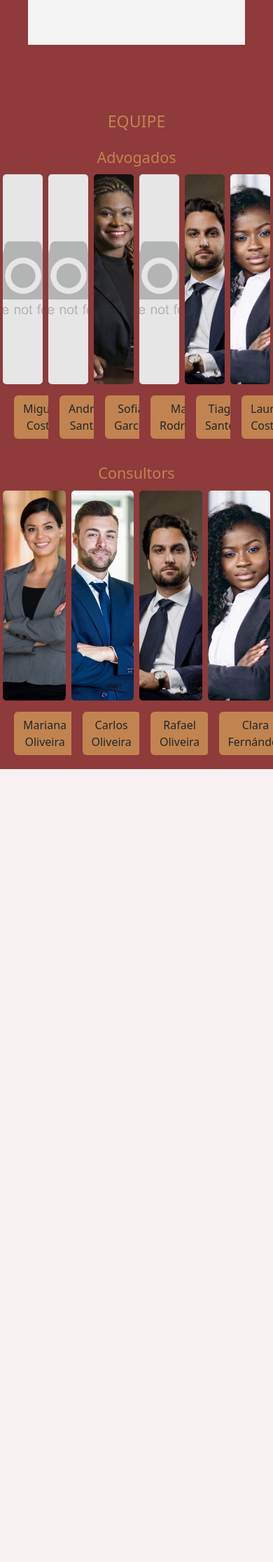
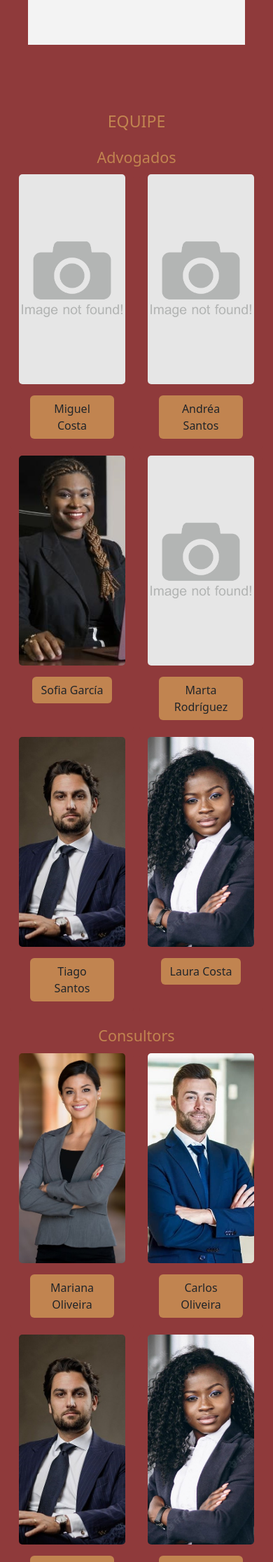
Before and after one commit to everaldina/SadAdvocacia, a Django app: page / in a window 390 px wide; the page is wider, and only the part inside the window is pictured. Shown: the part 1628-3860 px from the top of that part at 70% size. Before the commit the page ends 2727 px from the top of that part, so only its background shows below. Run offline with Django 5.2, Linux system fonts and the light colour scheme; data comes from the database, SQL or seed files in the repository.

Commit message:
update responsividade

```diff
--- a/sad_app/templates/index.html
+++ b/sad_app/templates/index.html
@@ -23,8 +23,11 @@
   {% for cargo, membros in equipe_por_cargo.items%}
     <div class="{{cargo}}-container">
       <h4 class="text-center text-secondary mt-3">{{cargo}}s</h4>
-      <div class="{{cargo}}-list d-flex justify-content-center">
+      <div class="{{cargo}}-list container justify-content-center">
         {%for m in membros%}
+          {% if forloop.counter0|divisibleby:4 %}
+            <div class="row justify-content-center">
+          {% endif %}
           <div class="card bg-dark col-sm-12 col-md-3 m-1 m-md-4" style="width: 11rem">
             {% load custom_filters %}
             {% if m.img_path%}
@@ -105,6 +108,9 @@
               </div>
             </div>
           </div>
+          {% if forloop.counter|divisibleby:4 or forloop.last %}
+            </div>
+          {% endif %}
           {% empty %}
           <p>Nenhum consultor cadastrado</p>
         {%endfor%}
```
